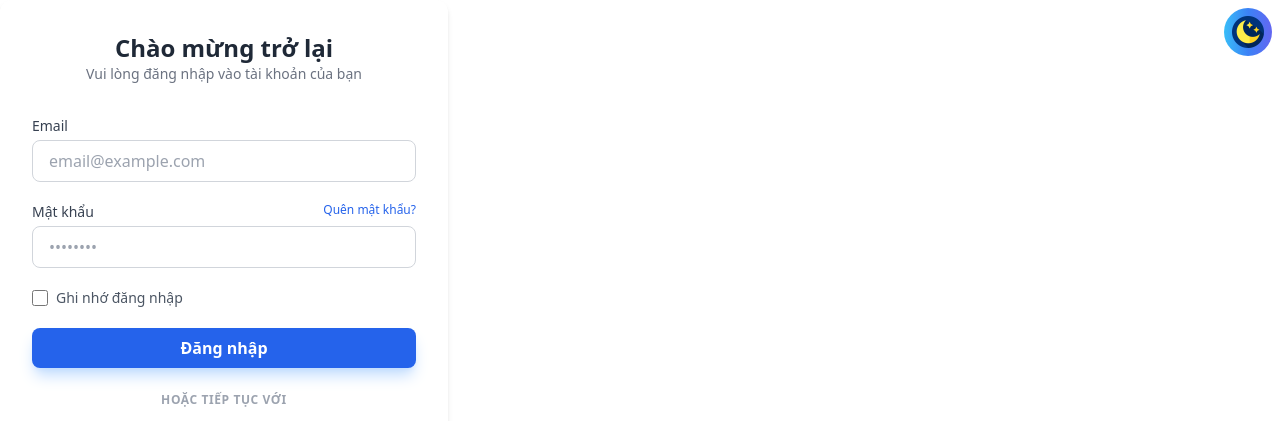
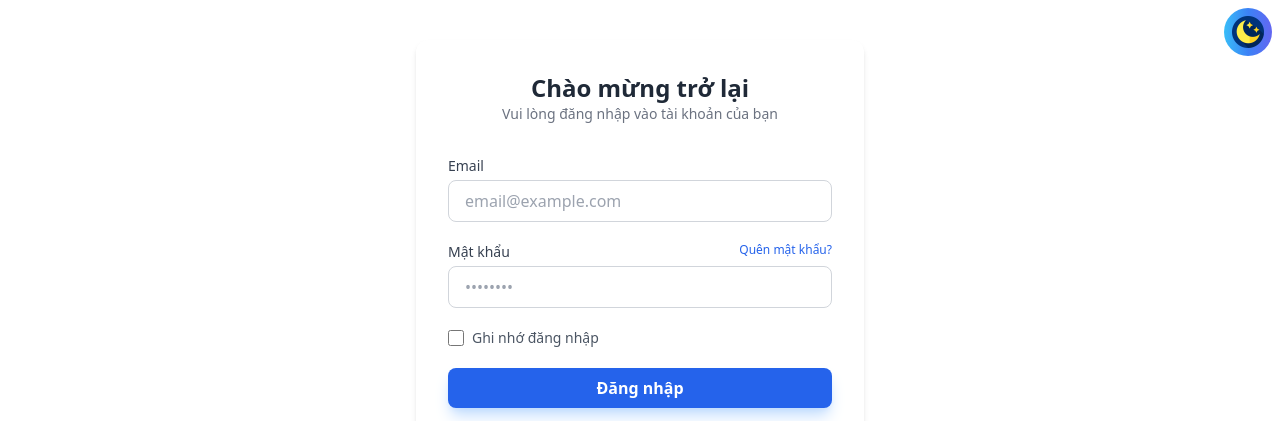
Before and after one commit to DucNguyen1402-dev/learn-git, a plain HTML site: page index.html in a window 1280 px wide. Shown: the top 421 px of the page. Drawn offline with nearby package versions, Linux system fonts and the light colour scheme.

Commit message:
change feature component layout

```diff
--- a/index.html
+++ b/index.html
@@ -33,7 +33,7 @@
 
 
     <!-- login feature -->
-    <div class="bg-white p-8 rounded-xl shadow-md w-full max-w-md">
+    <div class="bg-white p-8 mx-auto my-10 rounded-xl shadow-md w-full max-w-md">
         <div class="text-center mb-8">
             <h2 class="text-2xl font-bold text-gray-800">Chào mừng trở lại</h2>
             <p class="text-gray-500 text-sm">Vui lòng đăng nhập vào tài khoản của bạn</p>
```
